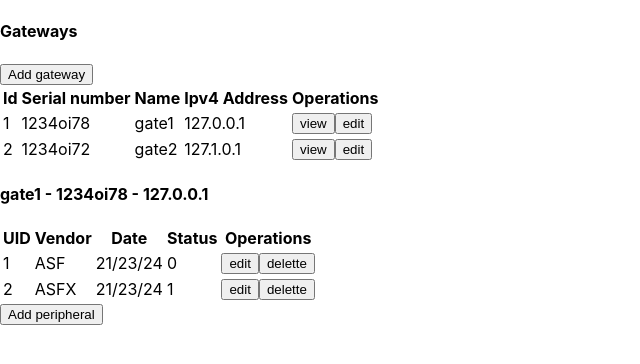
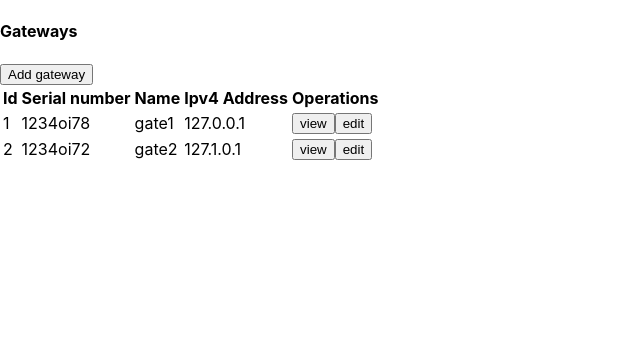
Before and after one commit to gabSaint/gateway, a React (Create React App) app in the folder gateway-client/: page / in a window 1280 px wide. Shown: the top 364 px of the page, without its empty margins (0-640 px from the left). Built offline with nearby package versions, Linux system fonts and the light colour scheme.

Commit message:
perf components: form, create and update.

```diff
--- a/gateway-client/src/containers/peripherals/create.tsx
+++ b/gateway-client/src/containers/peripherals/create.tsx
@@ -3,3 +3,5 @@ import React from "react";
 function CreatePeripheral() {
   return <React.Fragment></React.Fragment>;
 }
+
+export default CreatePeripheral;
--- a/gateway-client/src/containers/peripherals/update.tsx
+++ b/gateway-client/src/containers/peripherals/update.tsx
@@ -3,3 +3,5 @@ import React from "react";
 function UpdatePeripheral() {
   return <React.Fragment></React.Fragment>;
 }
+
+export default UpdatePeripheral;
--- a/gateway-client/src/index.tsx
+++ b/gateway-client/src/index.tsx
@@ -2,13 +2,11 @@ import React from "react";
 import ReactDOM from "react-dom";
 import "./index.css";
 import ListGateways from "./containers/gateways/list";
-import GatewayForm from "./containers/gateways/form";
 import ShowGateway from "./containers/gateways/show";
 
 ReactDOM.render(
   <React.StrictMode>
     <ListGateways />
-    <ShowGateway />
   </React.StrictMode>,
   document.getElementById("root")
 );
```
Also changed, not shown: 1 other file (tests, documents, lock files or other folders).
